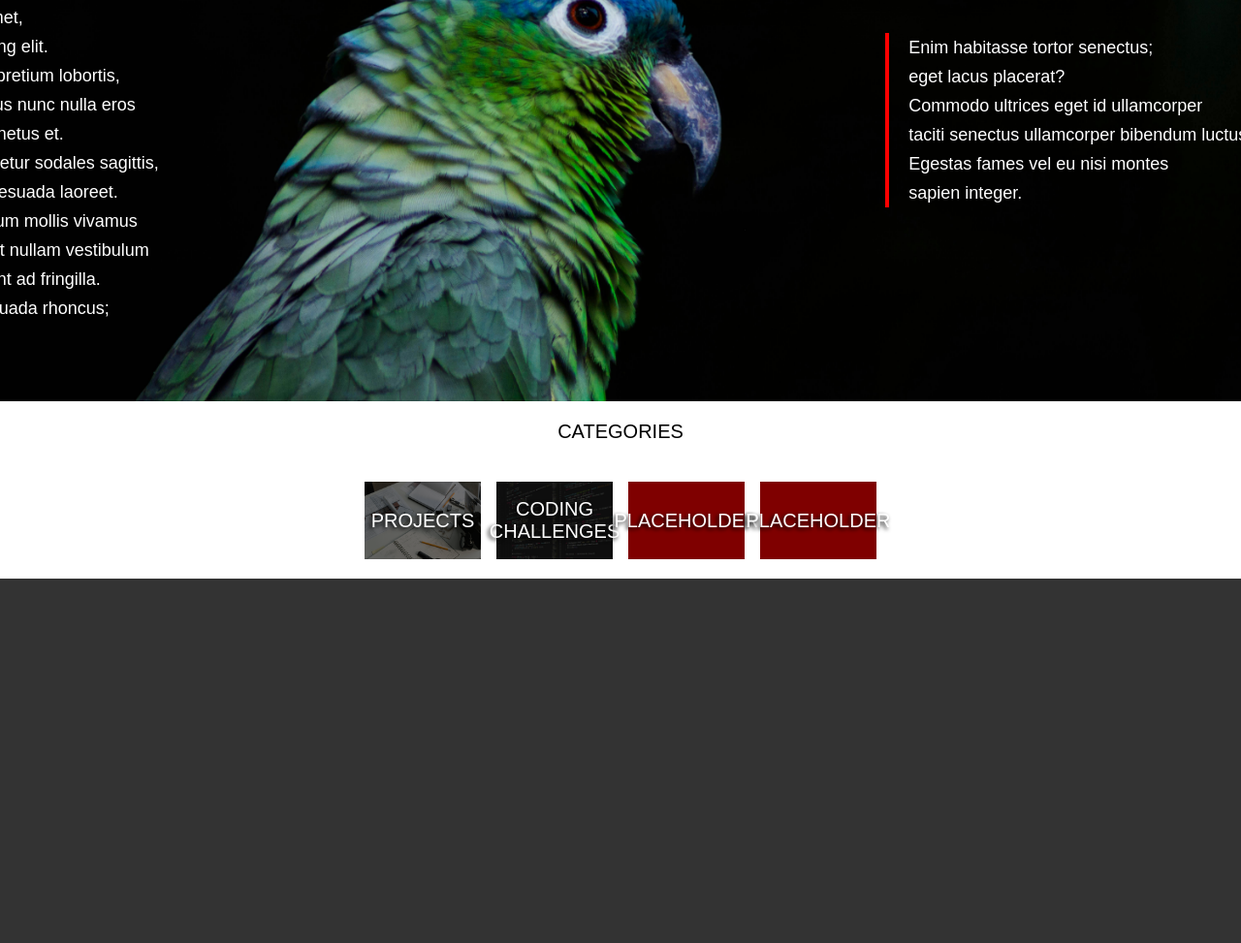
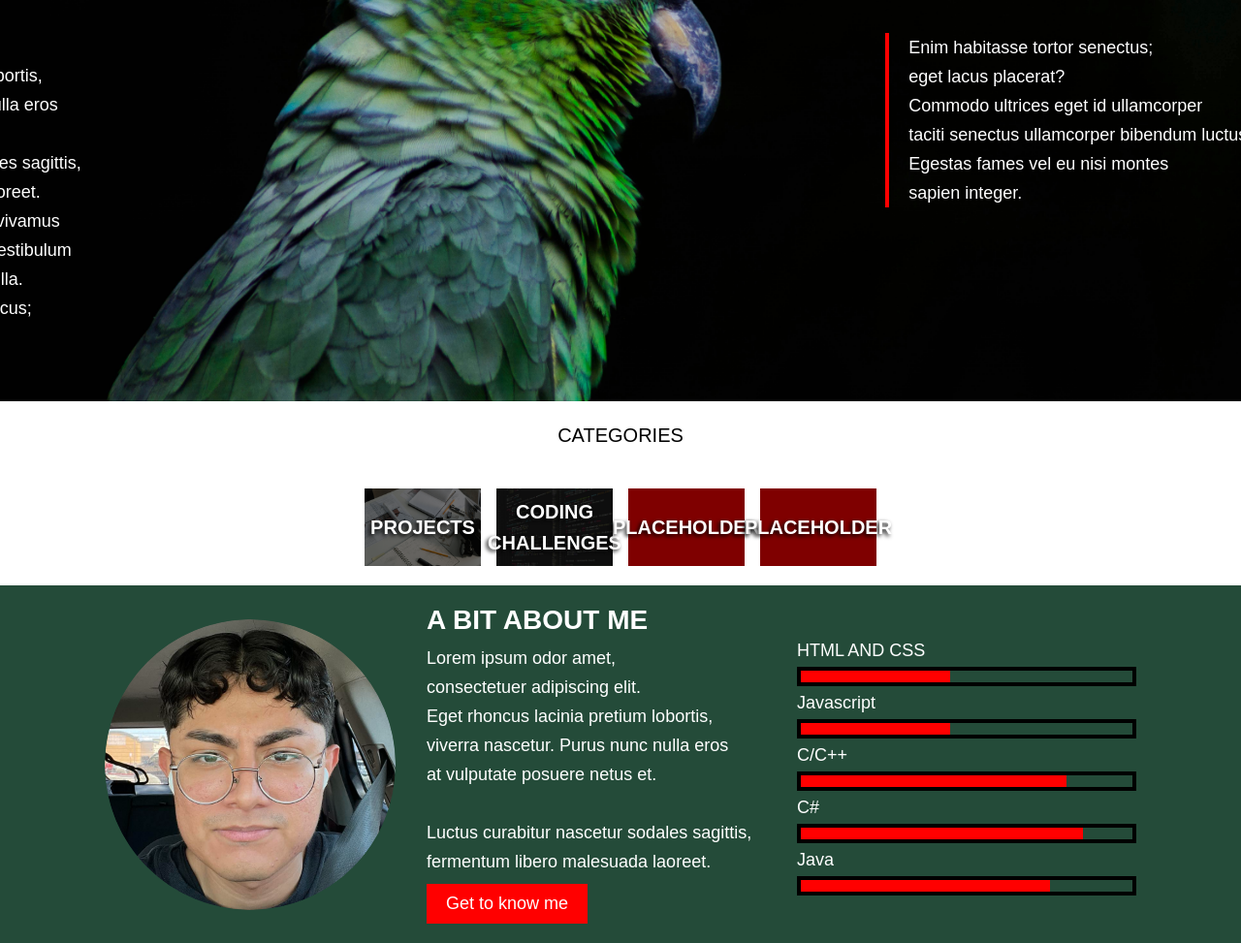
Before and after one commit to Cyqaas/cyqaas.github.io, a plain HTML site: page index.html in a window 1280 px wide. Shown: the part 386-1359 px from the top of the page at 97% size. Before the commit the page ends 983 px from the top, so only its background shows below. Drawn offline with Linux system fonts and the light colour scheme; a web font is replaced by a local one.

Commit message:
about me section
- created a short about me section with brief rundown about me and my skills
- anchor tag will link user to the proper about me page
- will get rid of placeholder text in the future

```diff
--- a/css/index.css
+++ b/css/index.css
@@ -1,3 +1,5 @@
+/* overriding some defualt styles */
+
 /* Main Section  */
 main {
     height: calc(100vh - 60px);
@@ -7,7 +9,7 @@ main {
     background-image: url(../images/background-5.jpg);
     background-repeat: no-repeat;
     background-size: cover;
-    background-position: top, center;
+    background-position: center;
     display: flex;
     align-items: center;
     justify-content: center;
@@ -16,13 +18,14 @@ main {
 
 main .main-intro {
     position: relative;
-    right: 35vh;
+    right: 45vh;
     width: fit-content;
 }
 
 main .main-quotes {
     position: relative;
     left: 15vh;
+    width: fit-content
 }
 
 main .main-intro h1 {
@@ -40,9 +43,13 @@ main p {
 main a {
     width: fit-content;
     font-size: 18px;
+    background-color: var(--site-color-1);
     display: block;
-    background-color: var(--site-color-1);
     padding: 10px 20px;
+}
+
+main a:hover {
+    background-color: var(--site-color-1-hover)
 }
 
 main .main-quotes p {
@@ -56,10 +63,13 @@ main .main-quotes p:nth-child(2) {
 }
 
 /* Categories Section */
-.categories-main {
+.index-categories-main {
     width: 100%;
     padding: 2.5vh 0;
     background-color: #fff;
+    font-size: 20px;
+    text-align: center;
+    text-transform: uppercase;
     display: flex;
     justify-content: center;
     flex-wrap: wrap;
@@ -67,7 +77,7 @@ main .main-quotes p:nth-child(2) {
     z-index: 100;
 }
 
-.categories-main-box {
+.index-categories-main-box {
     height: 10vh;
     width: 15vh;
     background-color: #ff0000;
@@ -79,29 +89,27 @@ main .main-quotes p:nth-child(2) {
     position: relative;
 }
 
-.categories-main-box:nth-child(2)
+.index-categories-main-box:nth-child(2)
 {
     background-image: url(../images/projects.jpg);
 }
 
-.categories-main-box:nth-child(3)
+.index-categories-main-box:nth-child(3)
 {
     background-image: url(../images/programming-challenges.jpg);
 }
 
 
-.categories-main p {
+.index-categories-main p {
     font-size: 20px;
-    text-align: center;
-    text-transform: uppercase;
+    color: #000;
+    font-weight: 500;
     padding-bottom: 40px;
     flex-basis: 100%;
 }
 
-.categories-main h3 {
+.index-categories-main h3 {
     font-size: 20px;
-    text-align: center;
-    text-transform: uppercase;
     color: #fff;
     text-shadow: -2px 2px 4px #000;
     z-index: 100;
@@ -118,7 +126,80 @@ main .main-quotes p:nth-child(2) {
     transition: all ease-in-out 200ms;
 }
 
-.categories-main-box:hover .dark-overlay
+.index-categories-main-box:hover .dark-overlay
 {
     opacity: 0;
 }
+
+.index-about-me-main {
+    width: 100;
+    padding: 2.5vh 0;
+    color: #fff;
+    background-color: var(--site-color-2);
+    display: flex;
+    align-items: center;
+    justify-content: center;
+    column-gap: 4vh;
+}
+
+.index-about-me-main img {
+    width: 300px;
+    border-radius: 300px;
+}
+
+.index-about-me-text {
+    flex-basis: 350px;
+}
+
+.index-about-me-text a {
+    width: fit-content;
+    font-size: 18px;
+    display: block;
+    background-color: var(--site-color-1);
+    padding: 10px 20px;
+}
+
+.index-about-me-text a:hover {
+    background-color: var(--site-color-1-hover);
+}
+
+.index-about-me-text p {
+    padding: 1vh 0;
+}
+
+.index-about-me-skills {
+    flex-basis: 350px;
+}
+
+.index-about-me-skills p {
+    padding: 0.25vh 0;
+}
+
+.index-about-me-skills-bar {
+    height: 20px;
+    width: 100%;
+    border: 4px solid #000;
+}
+
+
+.index-about-me-skills-fill {
+    width: 100%;
+    height: 100%;
+    background-color: var(--site-color-1);
+}
+
+.htmlcss {
+    width: 45%;
+}
+.javascript {
+    width: 45%;
+}
+.candcplusplus {
+    width: 80%;
+}
+.csharp {
+    width: 85%;
+}
+.java {
+    width: 75%;
+}
--- a/css/main.css
+++ b/css/main.css
@@ -13,6 +13,8 @@
     /* color variables */
     --main-background-color: #333333;
     --site-color-1: #ff0000;
+    --site-color-1-hover: #7F0000;
+    --site-color-2: #244b39;
 }
 
 body {
@@ -26,6 +28,36 @@ body:after {
     overflow: hidden;
     z-index: -1;
     content: url(../images/In-Blue-21.png)
+}
+
+h1 {
+    font-size: 26px;
+    line-height: 32px;
+    color: #fff;
+    font-weight: 600;
+    text-transform: uppercase;
+}
+
+h2 {
+    font-size: 28px;
+    line-height: 32px;
+    color: #fff;
+    font-weight: 600;
+    text-transform: uppercase;
+}
+
+h3 {
+    font-size: 28px;
+    line-height: 32px;
+    color: #fff;
+    font-weight: 600;
+    text-transform: uppercase;
+}
+
+p {
+    font-size: 18px;
+    line-height: 30px;
+    color: #fff;
 }
 
 a {
@@ -78,7 +110,7 @@ a {
 }
 
 .header-main-nav ul li a:hover {
-    color:#ff0000;
+    color: var(--site-color-1);
 }
 
 .header-main-sm {
--- a/index.html
+++ b/index.html
@@ -13,7 +13,6 @@
 
     <!-- Navigational header across all pages -->
     <header class="header-main">
-
         <div class="header-main-logo">
             <!-- placeholder logo image -->
             <img src="images/logo.jpg" alt="default logo for now">
@@ -26,7 +25,6 @@
                 </ul>
             </nav>
         </div>
-
         <div class="header-main-sm">
             <a href="https://www.linkedin.com/in/adrian--mena/" target="_blank"><div class="header-main-sm-linkedin"></div></a>
             <a href="https://github.com/Cyqaas" target="_blank"><div class="header-main-sm-github"></div></a>
@@ -47,25 +45,64 @@
         </div>
     </main>
 
-    <!-- Project Gategories -->
-    <section class="categories-main">
+    <!-- Project Categories -->
+    <section class="index-categories-main">
         <p>Categories</p>
-        <a href="#" class="categories-main-box">
+        <a href="#" class="index-categories-main-box">
             <div class="dark-overlay"></div>
             <h3>Projects</h3>
         </a>
-        <a href="#" class="categories-main-box">
+        <a href="#" class="index-categories-main-box">
             <div class="dark-overlay"></div>
             <h3>Coding<br>Challenges</h3>
         </a>
-        <a href="#" class="categories-main-box">
+        <a href="#" class="index-categories-main-box">
             <div class="dark-overlay"></div>
             <h3>Placeholder</h3>
         </a>
-        <a href="#" class="categories-main-box">
+        <a href="#" class="index-categories-main-box">
             <div class="dark-overlay"></div>
             <h3>Placeholder</h3>
         </a>
+    </section>
+
+    <!-- About Me Section -->
+    <section class="index-about-me-main">
+        <img src="images/me-circle.png" alt="adrian mena selfie">
+        <div class="index-about-me-text">
+            <h3>A bit about me</h3>
+            <p>Lorem ipsum odor amet, <br>
+                consectetuer adipiscing elit.<br>
+                Eget rhoncus lacinia pretium lobortis,<br>
+                viverra nascetur. Purus nunc nulla eros <br>
+                at vulputate posuere netus et.<br><br>
+                Luctus curabitur nascetur sodales sagittis,<br>
+                fermentum libero malesuada laoreet.<br>
+                </p>
+            <a href="#">Get to know me</a>
+        </div>
+        <div class="index-about-me-skills">
+            <p>HTML AND CSS</p>
+            <div class="index-about-me-skills-bar">
+                <div class="index-about-me-skills-fill htmlcss"></div>
+            </div>
+            <p>Javascript</p>
+            <div class="index-about-me-skills-bar">
+                <div class="index-about-me-skills-fill javascript"></div>
+            </div>
+            <p>C/C++</p>
+            <div class="index-about-me-skills-bar">
+                <div class="index-about-me-skills-fill candcplusplus"></div>
+            </div>
+            <p>C#</p>
+            <div class="index-about-me-skills-bar">
+                <div class="index-about-me-skills-fill csharp"></div>
+            </div>
+            <p>Java</p>
+            <div class="index-about-me-skills-bar">
+                <div class="index-about-me-skills-fill java"></div>
+            </div>
+        </div>
     </section>
 
     <footer>
```
Also changed, not shown: images/me-circle.png (added), images/me.jpg (added).
